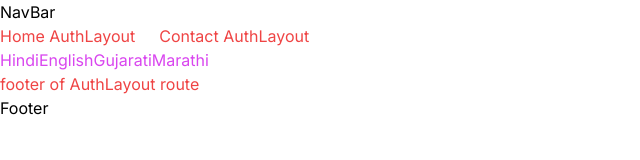
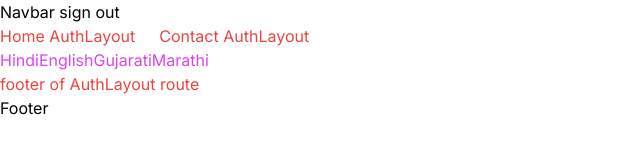
Before and after one commit to PratikN7572/my-web-application, a Next.js app: page /languageSelection in a window 1280 px wide. Shown: the top 160 px of the page, without its empty margins (0-640 px from the left). Built offline with nearby package versions, Linux system fonts and the light colour scheme; no server answers; sample sign-in values are in the browser's storage.

Commit message:
latest commit

```diff
--- a/app/(auth)/login/components/LoginButton.jsx
+++ b/app/(auth)/login/components/LoginButton.jsx
@@ -1,13 +1,21 @@
-'use client'
+"use client";
 
-import { setToken } from '@/app/action'
-import Button from '@/app/components/ui/Button'
-import React from 'react'
+import { signIn, signOut, useSession } from "next-auth/react";
+import Button from "@/app/components/ui/Button";
+import React from "react";
 
 const LoginButton = () => {
-  return (
-    <Button onClick={()=> setToken()} label='login (set token)' />
-  )
-}
+  const session = useSession();
 
-export default LoginButton
+
+  if (session && session.status === "authenticated") {
+    return <Button onClick={() => signOut({
+      callbackUrl: 'http://localhost:3000/login'
+    })} label="sign out" />;
+  }
+  if (session && session.status === "unauthenticated") {
+    return <Button onClick={() => signIn("google")} label="login (set token)" />;
+  }
+};
+
+export default LoginButton;
--- /dev/null
+++ b/app/(auth)/login/loading.js
@@ -0,0 +1,3 @@
+export default function LoginLayout() {
+    return <h1>loading...</h1>
+}
--- a/app/(auth)/login/page.jsx
+++ b/app/(auth)/login/page.jsx
@@ -1,4 +1,3 @@
-import Button from '@/app/components/ui/Button'
 import { cookies } from 'next/headers'
 import { redirect } from 'next/navigation'
 import React from 'react'
--- a/app/action.js
+++ b/app/action.js
@@ -29,3 +29,7 @@ export async function setToken() {
     })
     redirect('/')
 }
+
+export async function customRedirect(route) {
+   await redirect(route)
+}
--- /dev/null
+++ b/app/api/auth/[...nextauth]/route.js
@@ -0,0 +1,28 @@
+import NextAuth from "next-auth"
+import GoogleProvider from "next-auth/providers/google"
+
+const handler = NextAuth({
+    providers: [
+            GoogleProvider({
+                clientId: process.env.GOOGLE_CLIENT_ID,
+                clientSecret: process.env.GOOGLE_CLIENT_SECRET
+              })
+            // ...add more providers here
+  ],
+
+})
+
+export { handler as GET, handler as POST };
+
+// export const authOptions = {
+//   // Configure one or more authentication providers
+//   providers: [
+//     GoogleProvider({
+//         clientId: process.env.GOOGLE_CLIENT_ID,
+//         clientSecret: process.env.GOOGLE_CLIENT_SECRET
+//       })
+//     // ...add more providers here
+//   ],
+// }
+
+// export default NextAuth(authOptions)
--- /dev/null
+++ b/app/components/providers/SessionProvider.jsx
@@ -0,0 +1,9 @@
+'use client';
+
+import React from "react";
+import { SessionProvider } from "next-auth/react";
+const AuthSessionProvider = ({ children }) => {
+  return <SessionProvider>{children}</SessionProvider>;
+};
+
+export default AuthSessionProvider;
--- a/app/components/ui/NavBar.jsx
+++ b/app/components/ui/NavBar.jsx
@@ -1,8 +1,9 @@
+import LoginButton from '@/app/(auth)/login/components/LoginButton'
 import React from 'react'
 
 const NavBar = () => {
   return (
-    <div>NavBar</div>
+    <div>Navbar <LoginButton/></div>
   )
 }
 
--- a/app/layout.js
+++ b/app/layout.js
@@ -2,6 +2,7 @@ import { Inter } from "next/font/google";
 import "./globals.css";
 import NavBar from "./components/ui/NavBar";
 import Footer from "./components/ui/Footer";
+import AuthSessionProvider from "./components/providers/SessionProvider";
 
 const inter = Inter({ subsets: ["latin"] });
 
@@ -14,11 +15,13 @@ export default function RootLayout({ children, route1, route2 }) {
   return (
     <html lang="en">
       <body className={inter.className}>
-        <NavBar />
-        {children}
-        {route1}
-        {route2}
-        <Footer/>
+        <AuthSessionProvider>
+          <NavBar />
+          {children}
+          {route1}
+          {route2}
+        </AuthSessionProvider>
+          <Footer />
       </body>
     </html>
   );
--- a/package.json
+++ b/package.json
@@ -10,6 +10,7 @@
   },
   "dependencies": {
     "next": "^14.0.0",
+    "next-auth": "^4.24.5",
     "react": "^18.2.0",
     "react-dom": "^18.2.0"
   },
```
Also changed, not shown: 2 other files (tests, documents, lock files or other folders).
